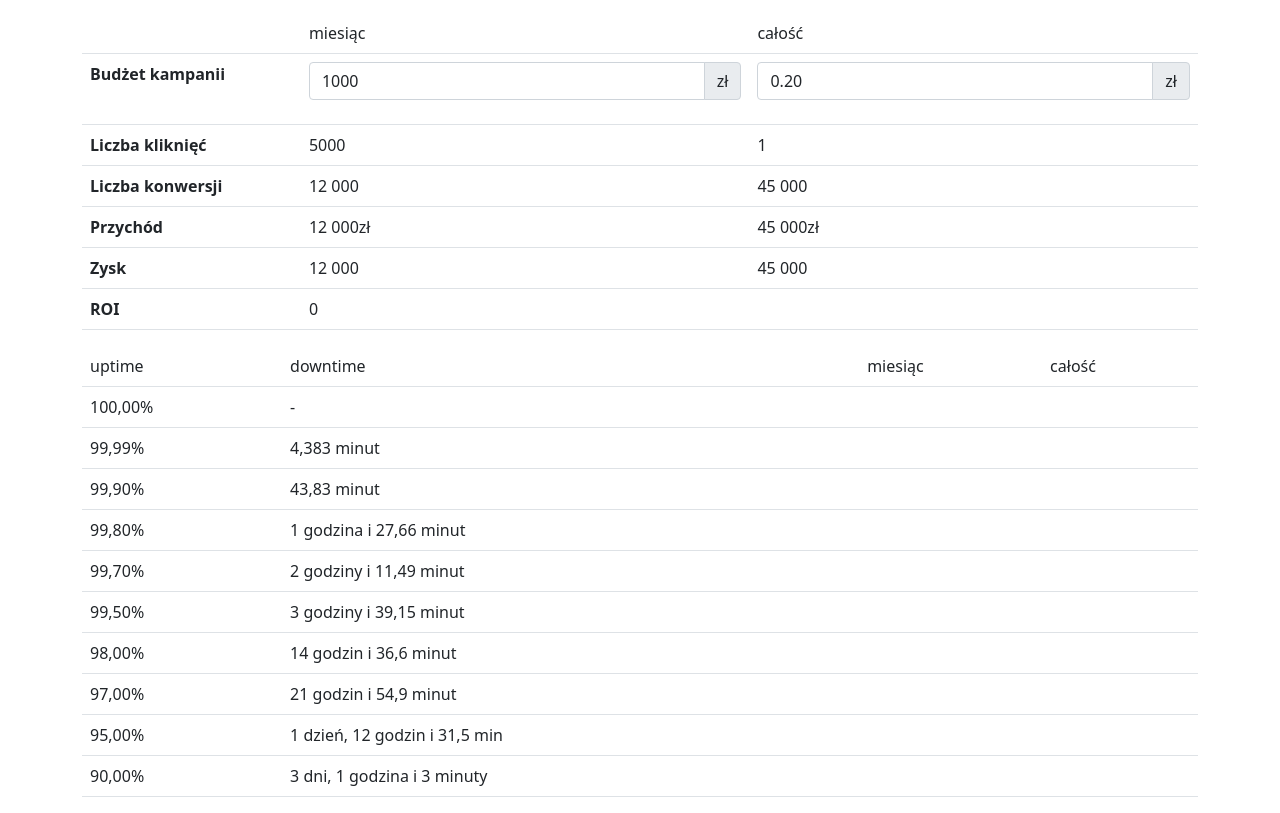
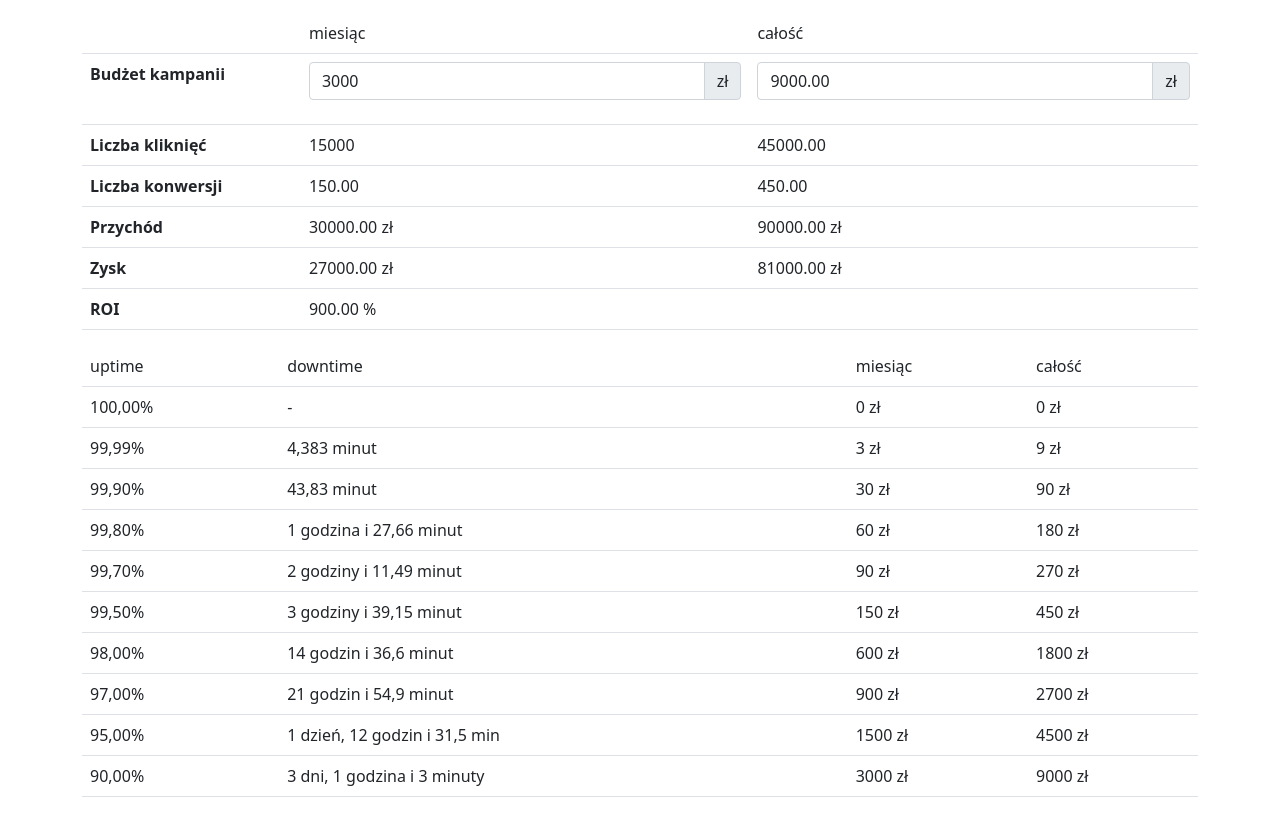
Before and after one commit to lukaszmosionek/Calculator-Konrad, a plain HTML site: page index.html in a window 1280 px wide. Shown: the part 313-1126 px from the top of the page. Drawn offline with nearby package versions, Linux system fonts and the light colour scheme.

Commit message:
Almost done

```diff
--- a/index.html
+++ b/index.html
@@ -96,13 +96,13 @@
             <th scope="row">Budżet kampanii</th>
             <td>
                 <div class="input-group mb-3">
-                    <input type="number" id="campaign_budget_month" step="0.01" value="1000" class="form-control" name="">
+                    <input type="number" id="campaign_budget_month" step="0.01" value="3000" class="form-control" name="">
                     <span class="input-group-text">zł</span>
                 </div>
             </td>
             <td>
                 <div class="input-group mb-3">
-                    <input type="number" id="campaign_budget_all" step="0.01" value="0.20" class="form-control" name="">
+                    <input type="number" id="campaign_budget_all" step="0.01" value="9000" class="form-control" name="">
                     <span class="input-group-text">zł</span>
                 </div>
             </td>
@@ -114,23 +114,23 @@
         </tr>
         <tr>
             <th scope="row">Liczba konwersji</th>
-            <td>12 000</td>
-            <td>45 000</td>
+            <td id="conversion_amount_month">12 000</td>
+            <td id="conversion_amount_all">45 000</td>
         </tr>
         <tr>
             <th scope="row">Przychód</th>
-            <td>12 000zł</td>
-            <td>45 000zł</td>
+            <td id="income_month">12 000zł</td>
+            <td id="income_all">45 000zł</td>
         </tr>
         <tr>
             <th scope="row">Zysk</th>
-            <td>12 000</td>
-            <td>45 000</td>
+            <td id="profit_month">12 000</td>
+            <td id="profit_all">45 000</td>
         </tr>
         <tr>
             <th scope="row">ROI</th>
-            <td>0</td>
-            <td></td>
+            <td id="roi_month">0</td>
+            <td id="roi_all"></td>
         </tr>
         </tbody>
     </table>
@@ -145,65 +145,65 @@
             <td>miesiąc</td>
             <td>całość</td>
         </tr>
-        <tr>
-            <td>100,00%</td>
+        <tr class="loses">
+            <td data-percent="1" class="percent">100,00%</td>
             <td>-</td>
-            <td></td>
-            <td></td>
+            <td class="month"></td>
+            <td class="all"></td>
         </tr>
-        <tr>
-            <td>99,99%</td>
+        <tr class="loses">
+            <td data-percent="0.9999" class="percent">99,99%</td>
             <td>4,383 minut</td>
-            <td></td>
-            <td></td>
+            <td class="month"></td>
+            <td class="all"></td>
         </tr>
-        <tr>
-            <td>99,90%</td>
+        <tr class="loses">
+            <td data-percent="0.9990" class="percent">99,90%</td>
             <td>43,83 minut</td>
-            <td></td>
-            <td></td>
+            <td class="month"></td>
+            <td class="all"></td>
         </tr>
-        <tr>
-            <td>99,80%</td>
+        <tr class="loses">
+            <td data-percent="0.9980" class="percent">99,80%</td>
             <td>1 godzina i 27,66 minut</td>
-            <td></td>
-            <td></td>
+            <td class="month"></td>
+            <td class="all"></td>
         </tr>
-        <tr>
-            <td>99,70%</td>
+        <tr class="loses">
+            <td data-percent="0.9970" class="percent">99,70%</td>
             <td>2 godziny i 11,49 minut</td>
-            <td></td>
-            <td></td>
+            <td class="month"></td>
+            <td class="all"></td>
         </tr>
-        <tr>
-            <td>99,50%</td>
+        <tr class="loses">
+            <td data-percent="0.9950" class="percent">99,50%</td>
             <td>3 godziny i 39,15 minut</td>
-            <td></td>
-            <td></td>
+            <td class="month"></td>
+            <td class="all"></td>
         </tr>
-        <tr>
-            <td>98,00%</td>
+        <tr class="loses">
+            <td data-percent="0.9800" class="percent">98,00%</td>
             <td>14 godzin i 36,6 minut</td>
-            <td></td>
-            <td></td>
+            <td class="month"></td>
+            <td class="all"></td>
         </tr>
-        <tr>
-            <td>97,00%</td>
+        <tr class="loses">
+            <td data-percent="0.9700" class="percent">97,00%</td>
             <td>21 godzin i 54,9 minut</td>
-            <td></td>
-            <td></td>
+            <td class="month"></td>
+            <td class="all"></td>
         </tr>
-        <tr>
-            <td>95,00%</td>
+        <tr class="loses">
+            <td data-percent="0.9500" class="percent">95,00%</td>
             <td>1 dzień, 12 godzin i 31,5 min</td>
-            <td></td>
-            <td></td>
+            <td class="month"></td>
+            <td class="all"></td>
         </tr>
-        <tr>
-            <td>90,00%</td>
+        <tr class="loses">
+            <td data-percent="0.9000" class="percent">90,00%</td>
             <td>3 dni, 1 godzina i 3 minuty</td>
-            <td></td>
-            <td></td>
+            <td class="month"></td>
+            <td class="all"></td>
         </tr>
         </tbody>
     </table>
@@ -218,16 +218,60 @@
 
     <script>
 
+        function calculate(){
             let campaign_period = $('#campaign_period').val();
             let cpc = $('#cpc').val();
-            let conversion_rate = $('#conversion_rate').val();
+            let conversion_rate = $('#conversion_rate').val()/100;
             let avg_basket_value = $('#avg_basket_value').val();
 
             let campaign_budget_month = $('#campaign_budget_month').val();
             let campaign_budget_all = $('#campaign_budget_all').val();
 
-            $('#count_click_month').text(campaign_budget_month/cpc);
-            $('#count_click_all').text(campaign_budget_all/cpc);
+
+            let count_click_month = (campaign_budget_month/cpc).toFixed(0);
+            let count_click_all = (campaign_budget_all/cpc ).toFixed(2);
+            $('#count_click_month').text(count_click_month);
+            $('#count_click_all').text(count_click_all);
+
+            let conversion_amount_month = ( count_click_month*conversion_rate ).toFixed(2);
+            let conversion_amount_all = ( count_click_all*conversion_rate ).toFixed(2);
+            $('#conversion_amount_month').text(conversion_amount_month);
+            $('#conversion_amount_all').text(conversion_amount_all);
+
+            let income_month = ( avg_basket_value*conversion_amount_month ).toFixed(2);
+            let income_all = ( avg_basket_value*conversion_amount_all ).toFixed(2);
+            $('#income_month').text(income_month+' zł');
+            $('#income_all').text(income_all+' zł');
+
+            let profit_month = ( income_month-campaign_budget_month ).toFixed(2);
+            let profit_all = ( income_all-campaign_budget_all ).toFixed(2);
+            $('#profit_month').text(profit_month + ' zł');
+            $('#profit_all').text(profit_all + ' zł');
+
+            $('#roi_month').text(( profit_month/campaign_budget_month*100 ).toFixed(2) + ' %');
+
+            $( ".loses" ).each(function( index ) {
+                let percent = $( this ).children(".percent").data('percent');
+
+                $( this ).children(".month").text( Math.round( (1-percent)*income_month )+' zł' );
+                $( this ).children(".all").text( Math.round( (1-percent)*income_all )+' zł' );
+            });
+
+            $('#campaign_budget_all').val(  (campaign_budget_month * campaign_period).toFixed(2) );
+        }
+
+        calculate();
+
+
+            $("#campaign_budget_all").on("change", function(){
+                $('#campaign_budget_month').val(  ($(this).val() / $('#campaign_period').val()).toFixed(2) );
+                calculate();
+            });
+
+            $("#campaign_period,#cpc,#conversion_rate,#avg_basket_value, #campaign_budget_month").on("change", function(){
+                calculate();
+            });
+
 
     </script>
 </body>
```
